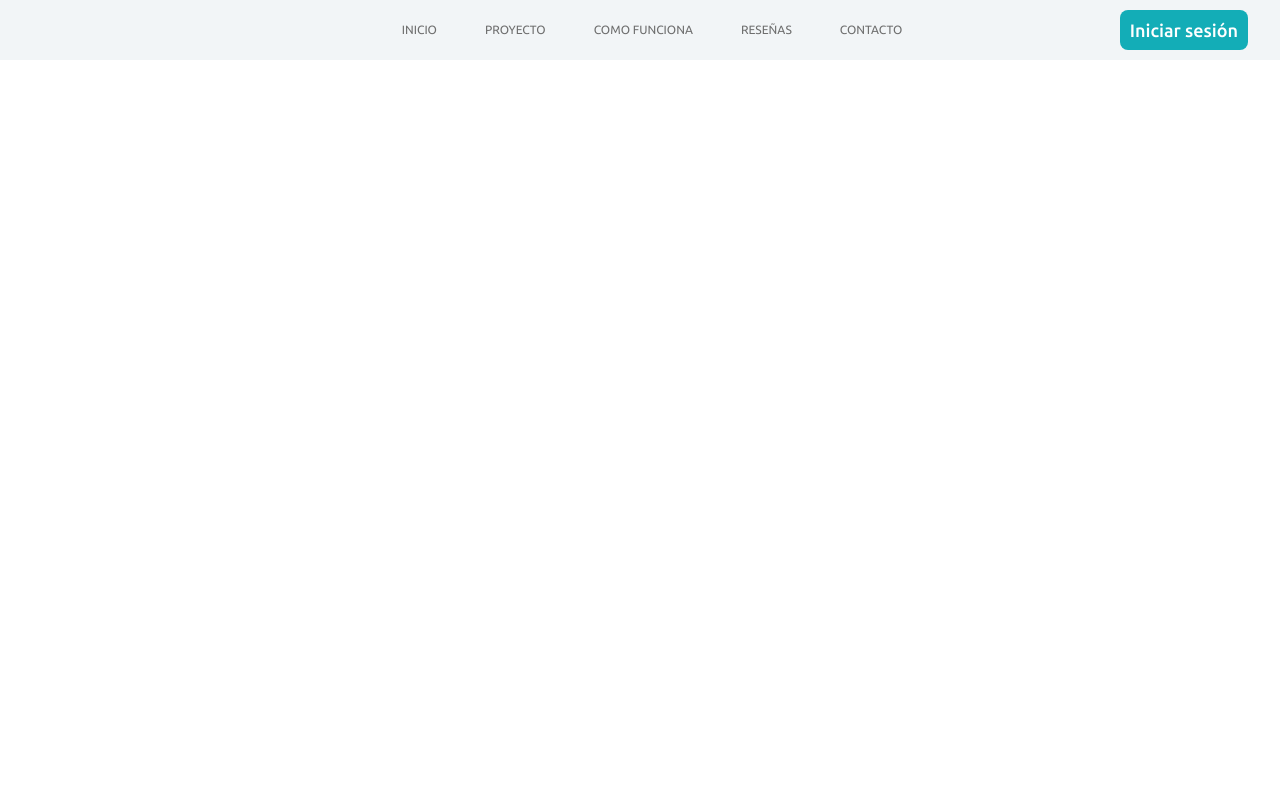
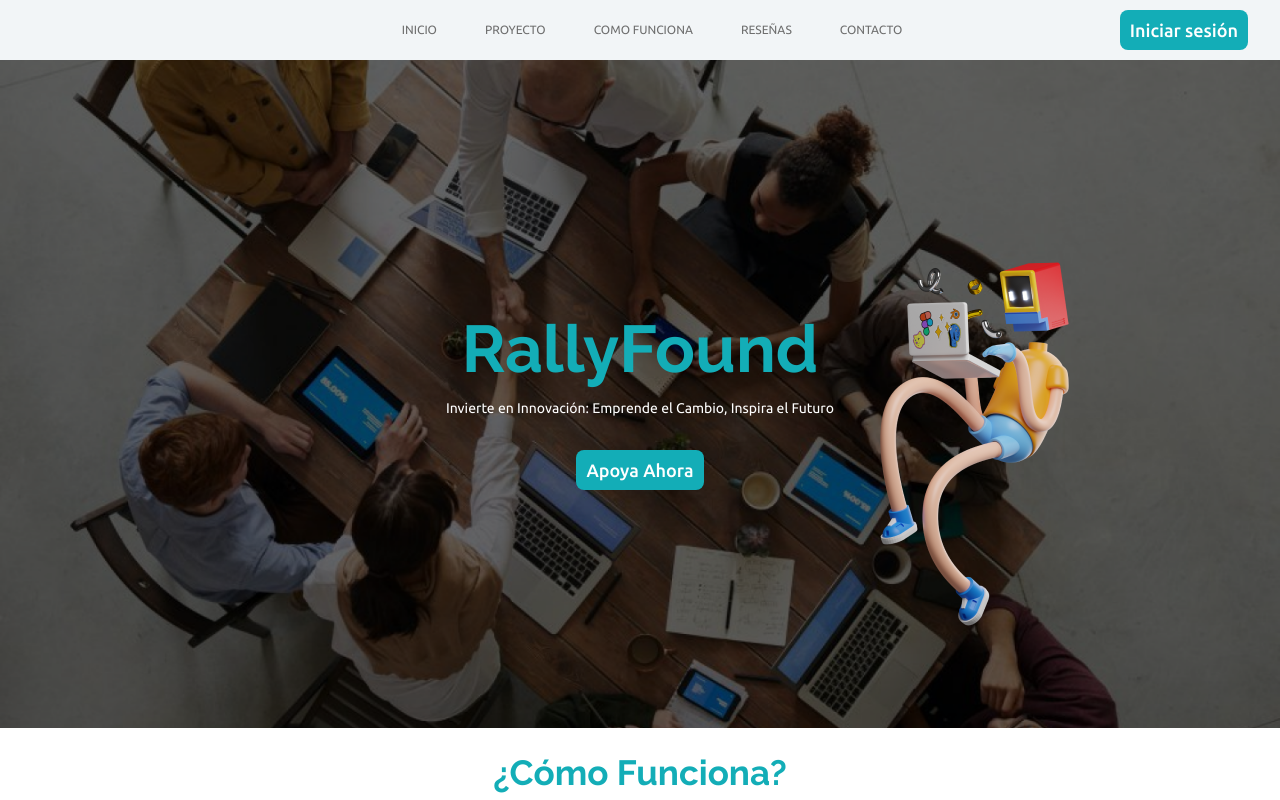
Before and after one commit to No-Country/s10-16-ft-node-react, a React (Vite) app in the folder frontend/: page / in a window 1280 px wide. Shown: the top 800 px of the page. Built offline with nearby package versions, Linux system fonts and the light colour scheme.

Commit message:
Update App.tsx

```diff
--- a/frontend/src/App.tsx
+++ b/frontend/src/App.tsx
@@ -18,7 +18,7 @@ function App() {
           <Route path="registerChoice" element={<RegisterChoice />} />
         </Route>
         <Route path="sendEmail" element={<EmailPage />} />
-        <Route path="/" />
+        <Route path="/" element={<HomePage />} />
       </Routes>
     </BrowserRouter>
   );
```
